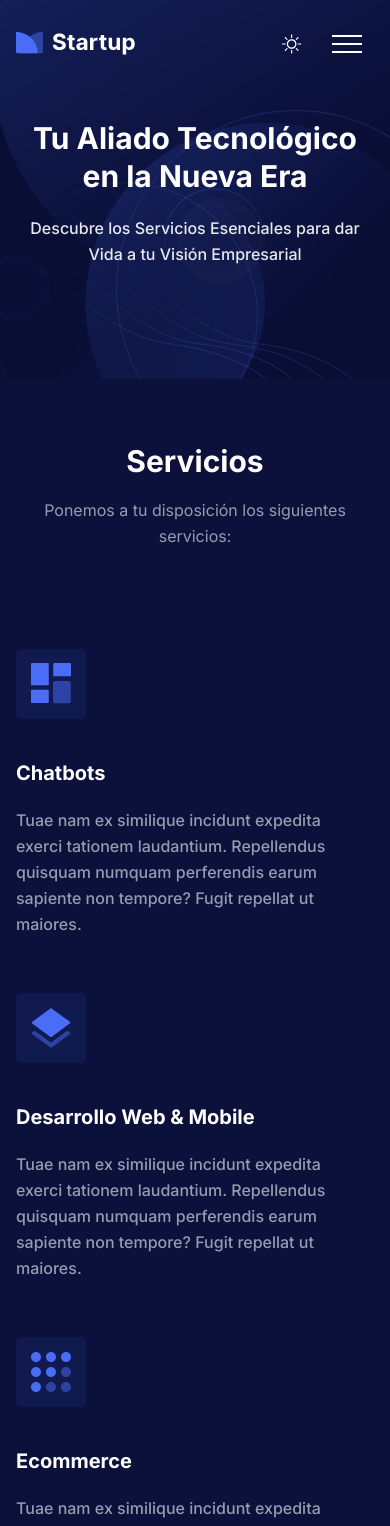
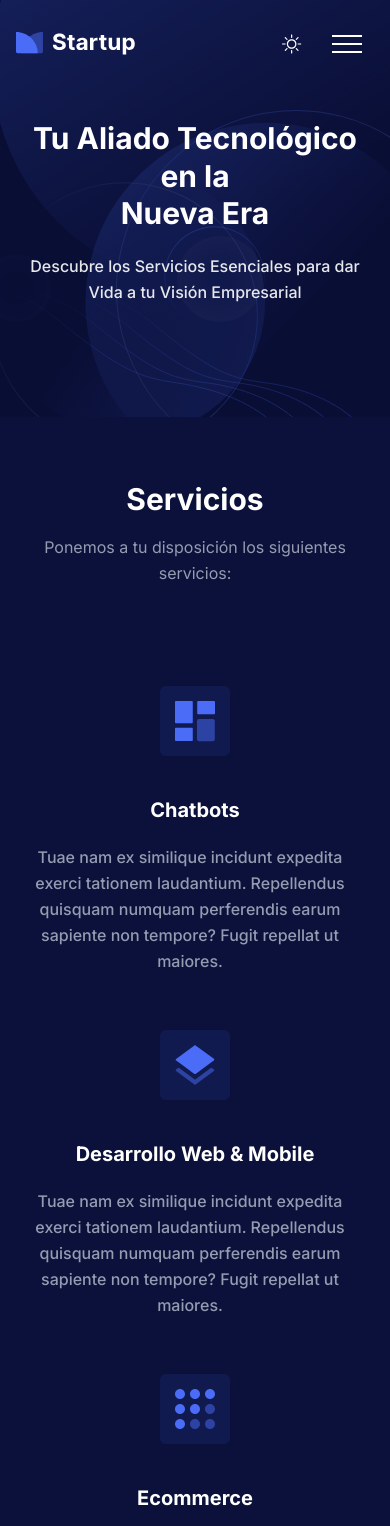
Before and after one commit to nova-peru/nova-peru.github.io, a Next.js app: page / in a window 390 px wide. Shown: the top 1526 px of the page. Built offline with nearby package versions, Linux system fonts and the light colour scheme.

Commit message:
cambios_plantilla_nova_6/01/24

```diff
--- a/app/page.tsx
+++ b/app/page.tsx
@@ -20,10 +20,10 @@ export default function Home() {
       <Hero />
       <Features />
       <Video />
-      <Brands />
+      {/* <Brands /> */}
       <AboutSectionOne />
       <AboutSectionTwo />
-      <Testimonials />
+      {/* <Testimonials /> */}
       {/* <Pricing /> */}
       <Blog />
       <Contact />
--- a/components/Features/SingleFeature.tsx
+++ b/components/Features/SingleFeature.tsx
@@ -4,14 +4,14 @@ const SingleFeature = ({ feature }: { feature: Feature }) => {
   const { icon, title, paragraph } = feature;
   return (
     <div className="w-full">
-      <div className="wow fadeInUp" data-wow-delay=".15s">
-        <div className="mb-10 flex h-[70px] w-[70px] items-center justify-center rounded-md bg-primary bg-opacity-10 text-primary">
+      <div className="wow fadeInUp flex justify-center flex-col" data-wow-delay=".15s">
+        <div className="mb-10 flex mx-auto h-[70px] w-[70px] items-center justify-center rounded-md bg-primary bg-opacity-10 text-primary">
           {icon}
         </div>
-        <h3 className="mb-5 text-xl font-bold text-black dark:text-white sm:text-2xl lg:text-xl xl:text-2xl">
+        <h3 className="mb-5 text-xl font-bold text-center text-black dark:text-white sm:text-2xl lg:text-xl xl:text-2xl">
           {title}
         </h3>
-        <p className="pr-[10px] text-base font-medium leading-relaxed text-body-color">
+        <p className="pr-[10px] text-base text-center font-medium leading-relaxed text-body-color">
           {paragraph}
         </p>
       </div>
--- a/components/Hero/index.tsx
+++ b/components/Hero/index.tsx
@@ -15,7 +15,7 @@ const Hero = () => {
                 data-wow-delay=".2s"
               >
                 <h1 className="mb-5 text-3xl font-bold leading-tight text-black dark:text-white sm:text-4xl sm:leading-tight md:text-5xl md:leading-tight">
-                  Tu Aliado Tecnológico en la Nueva Era
+                  Tu Aliado Tecnológico en la <p className="break-keep">Nueva Era</p>
                 </h1>
                 <p className="mb-12 text-base font-medium !leading-relaxed text-body-color dark:text-white dark:opacity-90 sm:text-lg md:text-xl">
                   Descubre los Servicios Esenciales para dar Vida a tu Visión Empresarial
```
